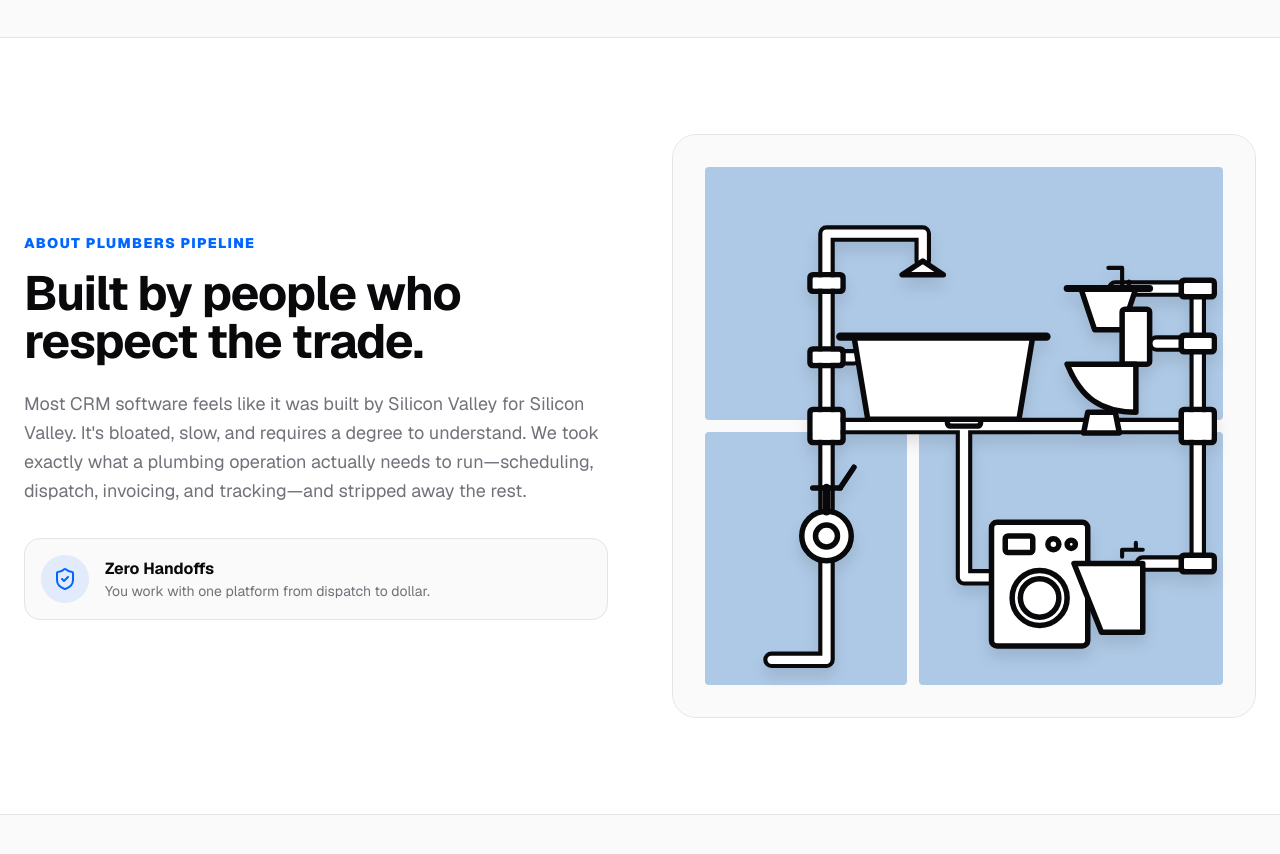
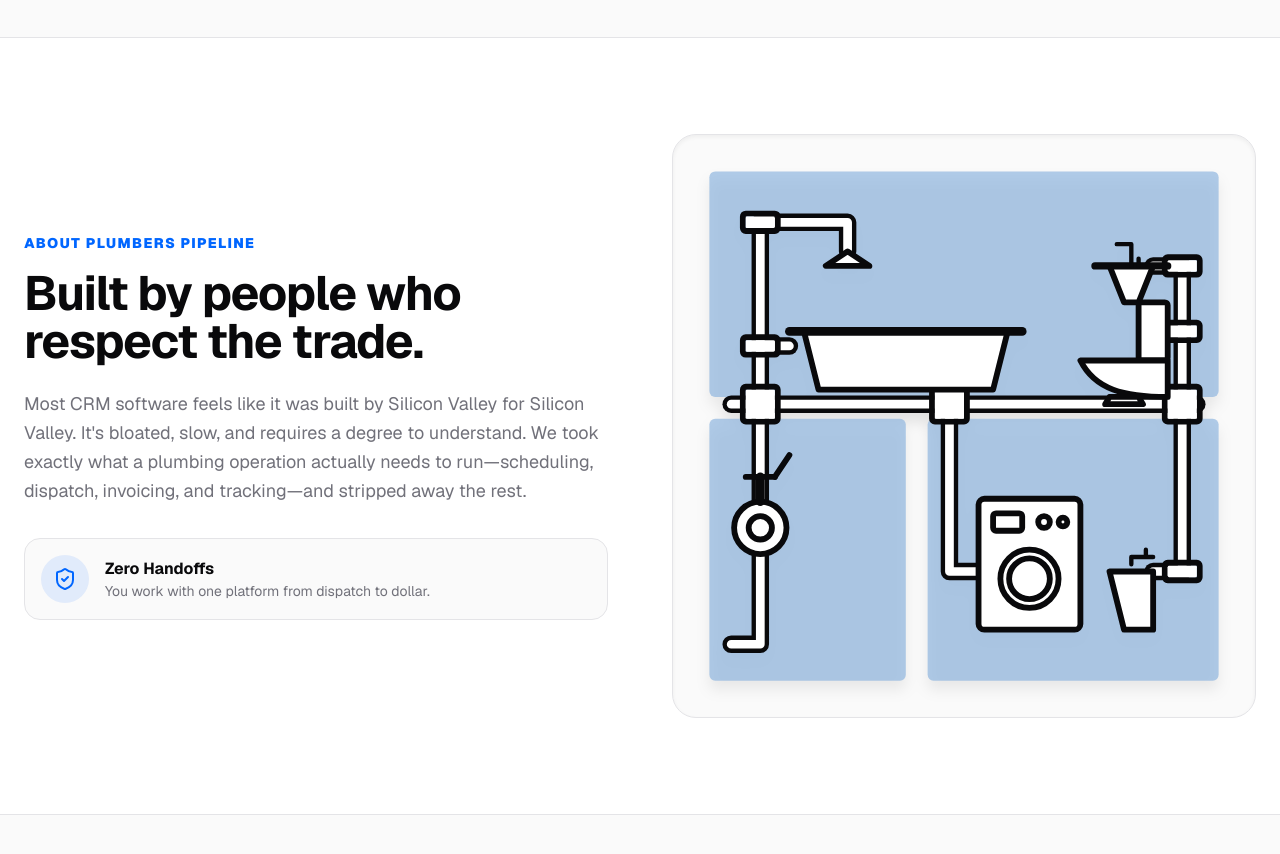
Before and after one commit to erakn16/plumbers-pipeline, a Next.js app: page / in a window 1280 px wide. Shown: the part 1900-2754 px from the top of the page. Built offline with nearby package versions, Linux system fonts and the light colour scheme.

Commit message:
Refactor pipeline SVG: moving background layers strictly within SVG bounds to enforce perfect alignment and resolving overlapped fixtures

```diff
--- a/src/components/pipeline-vector.tsx
+++ b/src/components/pipeline-vector.tsx
@@ -2,132 +2,136 @@
 
 export function PipelineVector() {
   return (
-    <div className="w-full h-full relative aspect-square md:aspect-video lg:aspect-square rounded-3xl overflow-hidden group border border-border shadow-inner">
+    <div className="w-full h-full relative aspect-square md:aspect-video lg:aspect-square rounded-3xl overflow-hidden group border border-border shadow-inner bg-zinc-50 dark:bg-zinc-950">
 
-      {/* Background Room Blocks */}
-      <div className="absolute inset-0 p-8 flex flex-col gap-3 bg-zinc-50 dark:bg-zinc-950">
+      {/*
+        The SVG incorporates the background rooms natively.
+        This guarantees perfect alignment with the pipes regardless of responsive CSS stretching.
+      */}
+      <svg viewBox="0 0 400 400" className="w-full h-full absolute inset-0 drop-shadow-xl" strokeLinecap="round" strokeLinejoin="round" preserveAspectRatio="xMidYMid meet">
+
+        {/* ---- BACKGROUND ROOMS ---- */}
+        <g stroke="none">
           {/* Top Room */}
-        <div className="flex-1 bg-[#8FB5DF]/70 dark:bg-[#72A2D6]/40 rounded-sm transition-colors duration-500 group-hover:bg-[#8FB5DF] dark:group-hover:bg-[#72A2D6]/60"></div>
-        {/* Bottom Rooms */}
-        <div className="flex-1 flex gap-3">
-          <div className="flex-[0.4] bg-[#8FB5DF]/70 dark:bg-[#72A2D6]/40 rounded-sm transition-colors duration-500 group-hover:bg-[#8FB5DF] dark:group-hover:bg-[#72A2D6]/60"></div>
-          <div className="flex-[0.6] bg-[#8FB5DF]/70 dark:bg-[#72A2D6]/40 rounded-sm transition-colors duration-500 group-hover:bg-[#8FB5DF] dark:group-hover:bg-[#72A2D6]/60"></div>
-        </div>
-      </div>
+          <rect x="25" y="25" width="350" height="155" rx="4" className="fill-[#8FB5DF]/70 dark:fill-[#72A2D6]/40 transition-colors duration-500 group-hover:fill-[#8FB5DF] dark:group-hover:fill-[#72A2D6]/60" />
 
-      {/* SVG Pipeline */}
-      <div className="absolute inset-0 p-4">
-        <svg viewBox="0 0 400 400" className="w-full h-full drop-shadow-xl" strokeLinecap="round" strokeLinejoin="round">
+          {/* Bottom Left Room */}
+          <rect x="25" y="195" width="135" height="180" rx="4" className="fill-[#8FB5DF]/70 dark:fill-[#72A2D6]/40 transition-colors duration-500 group-hover:fill-[#8FB5DF] dark:group-hover:fill-[#72A2D6]/60" />
+
+          {/* Bottom Right Room */}
+          <rect x="175" y="195" width="200" height="180" rx="4" className="fill-[#8FB5DF]/70 dark:fill-[#72A2D6]/40 transition-colors duration-500 group-hover:fill-[#8FB5DF] dark:group-hover:fill-[#72A2D6]/60" />
+        </g>
 
         {/* ---- PIPE BACKGROUND (THICK BORDER) ---- */}
         <g stroke="currentColor" strokeWidth="12" className="text-zinc-950 dark:text-zinc-100" fill="none">
-             {/* Main Vertical & Horizontal */}
-             <path d="M 60,370 L 100,370 L 100,200 L 370,200" />
-             {/* To Shower */}
-             <path d="M 100,200 L 100,60 L 170,60 L 170,80" />
-             {/* To Bathtub */}
-             <path d="M 100,150 L 120,150" />
-             {/* To Top Sink & Toilet */}
-             <path d="M 370,200 L 370,100 L 310,100" />
-             {/* To Toilet Water Tank */}
-             <path d="M 370,140 L 340,140" />
-             {/* To Bottom Sink */}
-             <path d="M 370,200 L 370,300 L 330,300" />
-             {/* To Washing Machine */}
-             <path d="M 200,200 L 200,310 L 220,310" />
+           {/* Main Horizontal */}
+           <path d="M 40,185 L 360,185" />
+           {/* Left Vertical (Shower & Base) */}
+           <path d="M 60,60 L 60,350 L 40,350" />
+           <path d="M 60,60 L 120,60 L 120,80" />
+           <path d="M 60,145 L 80,145" />
+
+           {/* Middle Vertical (Washer) */}
+           <path d="M 190,185 L 190,300 L 210,300" />
+
+           {/* Right Vertical (Toilet & Sinks) */}
+           <path d="M 350,90 L 350,300" />
+           <path d="M 350,90 L 330,90" />
+           <path d="M 350,135 L 340,135" />
+           <path d="M 350,300 L 330,300" />
         </g>
 
         {/* ---- PIPE FOREGROUND (THIN INNER) ---- */}
         <g stroke="currentColor" strokeWidth="6" className="text-white dark:text-zinc-950" fill="none">
-             {/* Main Vertical & Horizontal */}
-             <path d="M 60,370 L 100,370 L 100,200 L 370,200" />
-             {/* To Shower */}
-             <path d="M 100,200 L 100,60 L 170,60 L 170,80" />
-             {/* To Bathtub */}
-             <path d="M 100,150 L 120,150" />
-             {/* To Top Sink & Toilet */}
-             <path d="M 370,200 L 370,100 L 310,100" />
-             {/* To Toilet Water Tank */}
-             <path d="M 370,140 L 340,140" />
-             {/* To Bottom Sink */}
-             <path d="M 370,200 L 370,300 L 330,300" />
-             {/* To Washing Machine */}
-             <path d="M 200,200 L 200,310 L 220,310" />
+           {/* Main Horizontal */}
+           <path d="M 40,185 L 360,185" />
+           {/* Left Vertical (Shower & Base) */}
+           <path d="M 60,60 L 60,350 L 40,350" />
+           <path d="M 60,60 L 120,60 L 120,80" />
+           <path d="M 60,145 L 80,145" />
+
+           {/* Middle Vertical (Washer) */}
+           <path d="M 190,185 L 190,300 L 210,300" />
+
+           {/* Right Vertical (Toilet & Sinks) */}
+           <path d="M 350,90 L 350,300" />
+           <path d="M 350,90 L 330,90" />
+           <path d="M 350,135 L 340,135" />
+           <path d="M 350,300 L 330,300" />
         </g>
 
         {/* ---- PIPE JOINTS/CONNECTORS ---- */}
         {/* Black outers */}
-          <g stroke="currentColor" strokeWidth="4" className="text-zinc-950 dark:text-zinc-100" fill="white" fillOpacity="0" >
-            <rect x="88" y="188" width="24" height="24" rx="2" />
-            <rect x="88" y="90" width="24" height="12" rx="2" />
-            <rect x="88" y="144" width="24" height="12" rx="2" />
-            <rect x="188" y="188" width="24" height="12" rx="2" />
-            <rect x="358" y="188" width="24" height="24" rx="2" />
-            <rect x="358" y="134" width="24" height="12" rx="2" />
-            <rect x="358" y="294" width="24" height="12" rx="2" />
-            <rect x="358" y="94" width="24" height="12" rx="2" />
+        <g stroke="currentColor" strokeWidth="4" className="text-zinc-950 dark:text-zinc-100" fill="white" fillOpacity="0">
+          <rect x="48" y="173" width="24" height="24" rx="2" />
+          <rect x="178" y="173" width="24" height="24" rx="2" />
+          <rect x="338" y="173" width="24" height="24" rx="2" />
+
+          <rect x="48" y="54" width="24" height="12" rx="2" />
+          <rect x="48" y="139" width="24" height="12" rx="2" />
+          <rect x="338" y="84" width="24" height="12" rx="2" />
+          <rect x="338" y="129" width="24" height="12" rx="2" />
+          <rect x="338" y="294" width="24" height="12" rx="2" />
         </g>
         {/* White inners to map the stroke */}
         <g fill="currentColor" className="text-white dark:text-zinc-950">
-            <rect x="90" y="190" width="20" height="20" rx="1" />
-            <rect x="90" y="92" width="20" height="8" rx="1" />
-            <rect x="90" y="146" width="20" height="8" rx="1" />
-            <rect x="190" y="190" width="20" height="8" rx="1" />
-            <rect x="360" y="190" width="20" height="20" rx="1" />
-            <rect x="360" y="136" width="20" height="8" rx="1" />
-            <rect x="360" y="296" width="20" height="8" rx="1" />
-            <rect x="360" y="96" width="20" height="8" rx="1" />
+          <rect x="50" y="175" width="20" height="20" rx="1" />
+          <rect x="180" y="175" width="20" height="20" rx="1" />
+          <rect x="340" y="175" width="20" height="20" rx="1" />
+
+          <rect x="50" y="56" width="20" height="8" rx="1" />
+          <rect x="50" y="141" width="20" height="8" rx="1" />
+          <rect x="340" y="86" width="20" height="8" rx="1" />
+          <rect x="340" y="131" width="20" height="8" rx="1" />
+          <rect x="340" y="296" width="20" height="8" rx="1" />
         </g>
 
         {/* ---- FIXTURES ---- */}
         <g stroke="currentColor" strokeWidth="4" className="text-zinc-950 dark:text-zinc-100 fill-white dark:fill-zinc-950">
 
           {/* Water Meter Bottom Left */}
-            <circle cx="100" cy="280" r="18" />
-            <circle cx="100" cy="280" r="8" fill="none" />
-            <path d="M 100,245 L 100,262" strokeWidth="6" />
-            {/* Valve on Meter */}
-            <path d="M 90,245 L 110,245" strokeWidth="4" />
-            <path d="M 110,245 L 120,230" strokeWidth="4" />
+          <circle cx="60" cy="270" r="18" />
+          <circle cx="60" cy="270" r="8" fill="none" />
+          <path d="M 60,235 L 60,252" strokeWidth="6" />
+          <path d="M 50,235 L 70,235" strokeWidth="4" />
+          <path d="M 70,235 L 80,220" strokeWidth="4" fill="none" />
 
           {/* Shower Head */}
-            <path d="M 155,90 L 185,90 L 170,80 Z" />
+          <path d="M 105,90 L 135,90 L 120,80 Z" strokeLinejoin="round" />
 
           {/* Bathtub */}
-            <path d="M 120,135 L 250,135 L 240,195 L 130,195 Z" />
-            <path d="M 110,135 L 260,135" strokeWidth="6" strokeLinecap="round" />
+          <path d="M 90,135 L 230,135 L 220,175 L 100,175 Z" strokeLinejoin="round" />
+          <path d="M 80,135 L 240,135" strokeWidth="6" strokeLinecap="round" />
 
           {/* Top Sink (over toilet) */}
-            <path d="M 285,100 L 325,100 L 315,130 L 295,130 Z" />
-            <path d="M 275,100 L 335,100" strokeWidth="5" strokeLinecap="round" />
-            {/* Faucet on Top Sink */}
-            <path d="M 315,100 L 315,85 L 305,85" strokeWidth="3" fill="none" />
-            <path d="M 320,100 L 320,95" strokeWidth="3" fill="none" />
+          <path d="M 300,90 L 330,90 L 320,115 L 310,115 Z" strokeLinejoin="round" />
+          <path d="M 290,90 L 340,90" strokeWidth="5" strokeLinecap="round" />
+          <path d="M 315,90 L 315,75 L 305,75" strokeWidth="3" fill="none" />
+          <path d="M 320,90 L 320,85" strokeWidth="3" fill="none" />
 
           {/* Toilet Tank */}
-            <rect x="315" y="115" width="20" height="40" rx="2" />
+          <rect x="320" y="115" width="20" height="40" rx="2" />
+
           {/* Toilet Bowl Curve */}
-            <path d="M 275,155 L 325,155 L 325,190 C 300,190 285,180 275,155 Z" />
+          <path d="M 280,155 L 340,155 L 340,180 C 310,180 290,175 280,155 Z" strokeLinejoin="round" />
+
           {/* Toilet Pedestal */}
-            <path d="M 290,190 L 310,190 L 313,205 L 287,205 Z" />
+          <path d="M 300,180 L 320,180 L 323,185 L 297,185 Z" strokeLinejoin="round" />
 
           {/* Washing Machine */}
-            <rect x="220" y="270" width="70" height="90" rx="4" />
-            <circle cx="255" cy="325" r="20" />
-            <circle cx="255" cy="325" r="14" fill="none" />
-            <rect x="230" y="280" width="20" height="12" rx="2" fill="none" />
-            <circle cx="265" cy="286" r="4" fill="none" />
-            <circle cx="278" cy="286" r="3" fill="none" />
+          <rect x="210" y="250" width="70" height="90" rx="4" />
+          <circle cx="245" cy="305" r="20" />
+          <circle cx="245" cy="305" r="14" fill="none" />
+          <rect x="220" y="260" width="20" height="12" rx="2" fill="none" />
+          <circle cx="255" cy="266" r="4" fill="none" />
+          <circle cx="268" cy="266" r="3" fill="none" />
 
           {/* Bottom Sink */}
-            <path d="M 280,300 L 330,300 L 330,350 L 300,350 Z" />
-            {/* Faucet on Bottom Sink */}
+          <path d="M 300,300 L 330,300 L 330,340 L 310,340 Z" strokeLinejoin="round" />
           <path d="M 330,290 L 315,290 L 315,295 M 325,290 L 325,285" fill="none" strokeWidth="3" />
 
         </g>
       </svg>
     </div>
-
-    </div>
   );
 }
```
Lines whose indentation alone changed are shown as unchanged.
